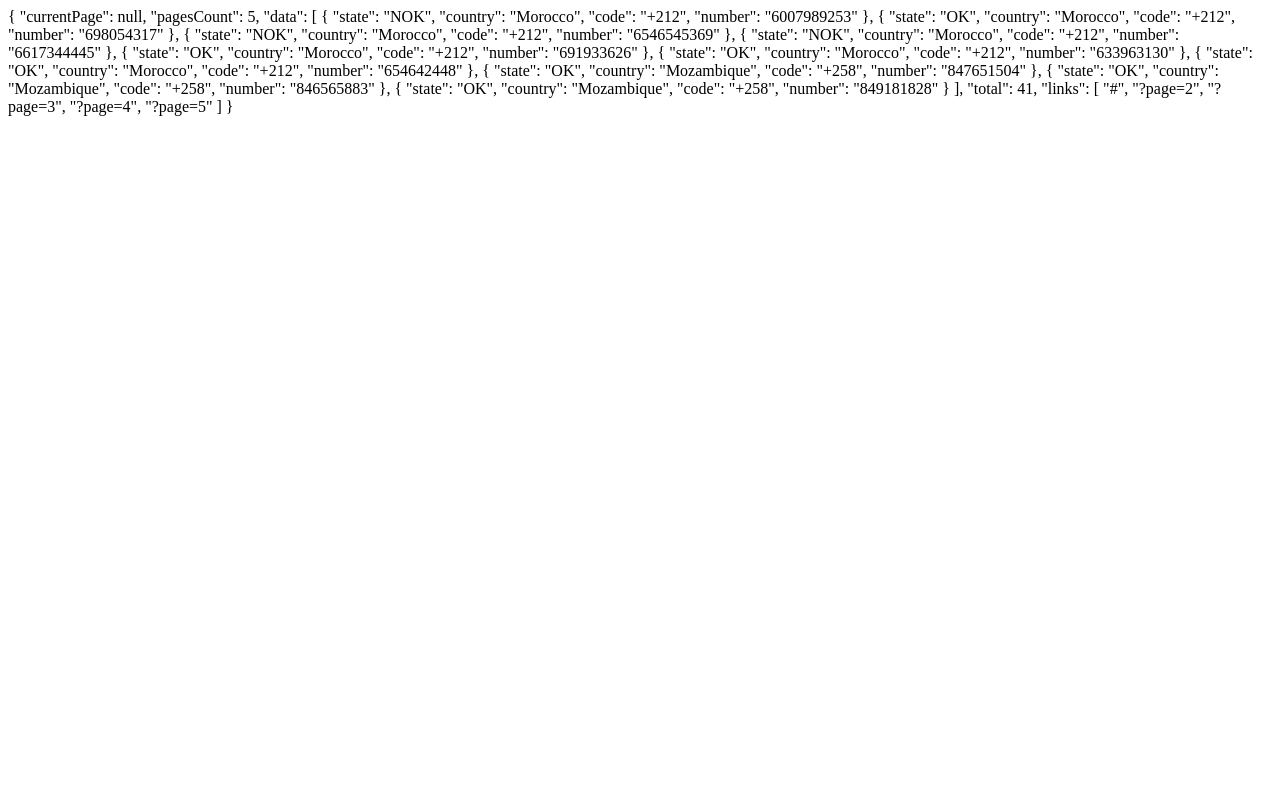
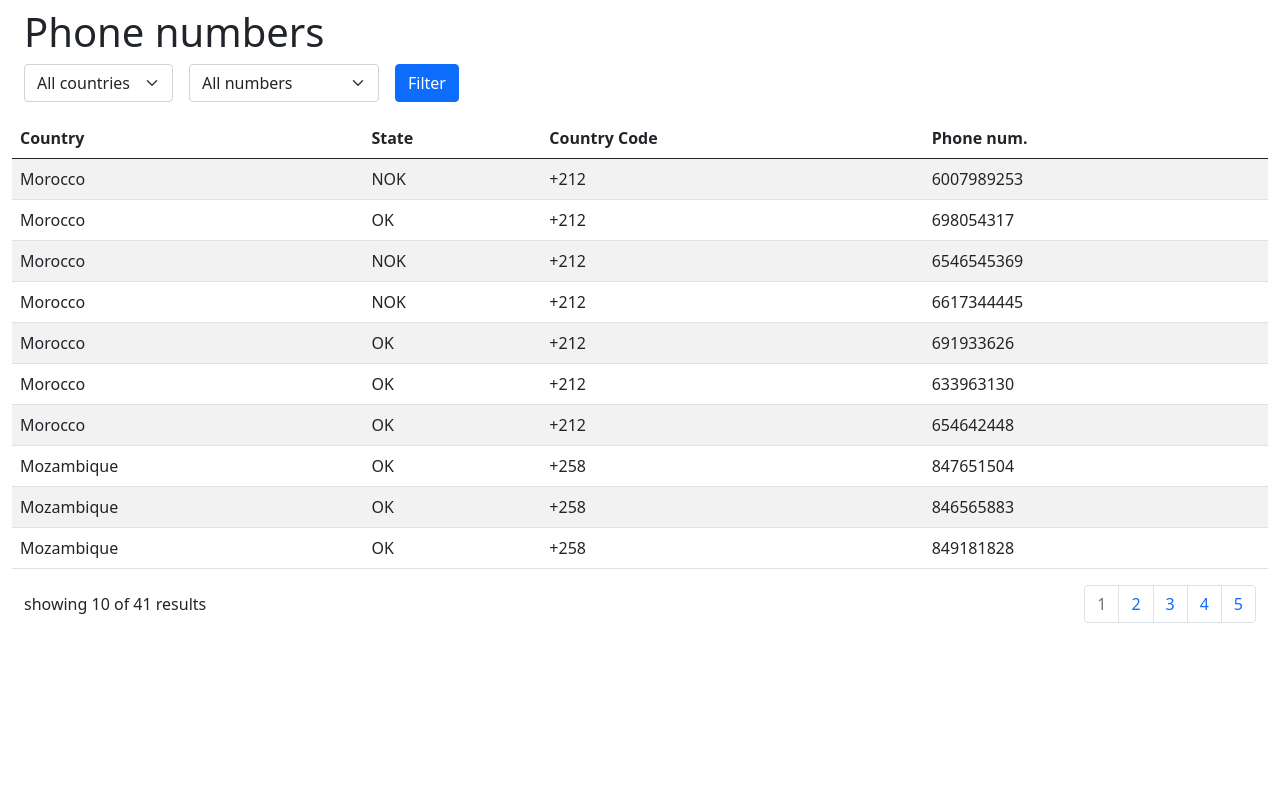
Before and after one commit to eslamradi/jumia-group-challenge, a PHP site: page / in a window 1280 px wide. Run offline with PHP 8.4, Linux system fonts and the light colour scheme; data comes from the database, SQL or seed files in the repository; data that the repository does not hold is empty.

Commit message:
finish index page

```diff
--- a/app/config.php
+++ b/app/config.php
@@ -1,6 +1,8 @@
 <?php
 
 use Core\Container;
+use Core\Definitions\ConfigInterface;
+use Core\Lib\Config;
 use Core\Lib\SqliteConnection;
 use Psr\Container\ContainerInterface;
 
@@ -8,8 +10,8 @@ use Psr\Container\ContainerInterface;
  * Attach app config intsance to container
  */
 return function (Container $container) {
-    $container->set(ConfigInterface::class, function(ContainerInterface $c){
-        return [
+    $container->set(ConfigInterface::class, function(ContainerInterface $c) {
+        $config = new Config([
             'db' => [
                 'driver' => SqliteConnection::class,
                 'credentials' => [
@@ -38,6 +40,7 @@ return function (Container $container) {
                     'regex' => '\(256\)\ ?\d{9}$'
                 ]
             ]
-        ];
+        ]);
+        return $config;
     });
 };
--- a/app/dependencies.php
+++ b/app/dependencies.php
@@ -1,13 +1,16 @@
 <?php
 
-use App\Lib\PhoneParser;
+use Psr\Container\ContainerInterface;
 use Core\Container;
 use Core\Definitions\DatabaseConnectionInterface;
+use Core\Definitions\RendererInterface;
 use Core\Lib\Renderer;
-use Core\Definitions\RendererInterface;
+use Core\Lib\Config;
 use Core\Lib\QueryBuilder;
 use Core\Lib\Router;
-use Psr\Container\ContainerInterface;
+use Core\Lib\SqliteConnection;
+use App\Lib\PhoneParser;
+use Core\Definitions\ConfigInterface;
 
 /**
  * define and attach application dependencies to the container
@@ -24,9 +27,10 @@ return function (Container $container) {
      */
     $container->set(DatabaseConnectionInterface::class, function(ContainerInterface $c){
         $config = $c->get(ConfigInterface::class);
-        $driver = $config['db']['driver'];
-        $pdo = new $driver();
-        $pdo = $pdo->connect($config['db']['credentials']);
+        $connection = $config->get('db');
+        // ['driver'];
+        $pdo = new $connection['driver']();
+        $pdo = $pdo->connect($connection['credentials']);
         return $pdo;
     });
 
@@ -49,12 +53,10 @@ return function (Container $container) {
      * Phone parser instance
      */
 
-     $container->set(PhoneParser::class, function(ContainerInterface $c) {
-        $config = $c->get(ConfigInterface::class);
-        return new PhoneParser($config['countries'] ?? []);
-     });
+     $container->set(PhoneParser::class,  new PhoneParser());
 
      /**
      * Phone repository instance
      */
+
 };
--- a/composer.json
+++ b/composer.json
@@ -17,5 +17,8 @@
     },
     "scripts": {
         "serve": "php -S 0.0.0.0:8010 -t public/"
+    },
+    "require-dev": {
+        "symfony/var-dumper": "^6.0"
     }
 }
--- a/core/Lib/AbstractController.php
+++ b/core/Lib/AbstractController.php
@@ -2,6 +2,7 @@
 
 namespace Core\Lib;
 
+use Core\Definitions\ConfigInterface;
 use Core\Definitions\RendererInterface;
 use Core\Lib\QueryBuilder;
 use Core\Lib\Renderer;
@@ -26,12 +27,19 @@ abstract class AbstractController {
     protected $renderer;
 
     /**
+     * app config
+     *
+     * @var Config
+     */
+    protected $config;
+    /**
      * construct base http controller class
      *
      * @param QueryBuilder $db
      */
-    public function __construct(QueryBuilder $db, RendererInterface $renderer){
+    public function __construct(QueryBuilder $db, RendererInterface $renderer, ConfigInterface $config){
         $this->db = $db;
         $this->renderer = $renderer;
+        $this->config = $config;
     }
 }
--- a/core/Lib/Config.php
+++ b/core/Lib/Config.php
@@ -2,6 +2,7 @@
 
 namespace Core\Lib;
 
+use ArrayObject;
 use Core\Definitions\ConfigInterface;
 
 /**
@@ -21,7 +22,7 @@ class Config implements ConfigInterface
      *
      * @param array $rules
      */
-    public function __construct($roles)
+    public function __construct(array $roles)
     {
         $this->roles = $roles;
     }
@@ -34,7 +35,7 @@ class Config implements ConfigInterface
      * @return array|string|null
      */
     public function get($key, $default = null) {
-        if(isset($this->roles[$key])) {
+        if($this->roles[$key] !== null) {
             return $this->roles[$key];
         }
         return $default;
--- a/core/Lib/Paginator.php
+++ b/core/Lib/Paginator.php
@@ -13,19 +13,20 @@ class Paginator
      * @return array
      */
     public function paginate($queryString, array $records, $limit = 10) {
-        $offset = ($queryString['page'] ?? 1 - 1) * $limit;
+        $page = !empty($queryString['page']) ? $queryString['page'] : 1;
+        $offset = ($page - 1) * $limit;
         $data = array_slice($records, $offset, $limit, true);
         $pagesCount = ceil(count($records) / $limit);
         return [
-            'currentPage' => $queryString['page'],
+            'currentPage' => $page,
             'pagesCount' => $pagesCount,
-            'data' => $data,
+            'records' => $data,
             'total' => count($records),
-            'links' => $this->buildUrlQuery($queryString, $queryString['page'] ?? 1, $pagesCount)
+            'links' => $this->buildUrlQuery($queryString, $page, $pagesCount)
         ];
     }
 
-    public function buildUrlQuery($queryString, $page  = 1, $pagesCount) {
+    public function buildUrlQuery($queryString, $page, $pagesCount) {
         $links = [];
         for ($i=1; $i <= $pagesCount; $i++) {
             if($i == $page) {
--- a/public/index.php
+++ b/public/index.php
@@ -7,7 +7,9 @@ use Core\Container;
 use Core\Lib\Request;
 
 define('BASEDIR', __DIR__ .'/../');
-
+ini_set('display_errors', 1);
+ini_set('display_startup_errors', 1);
+error_reporting(E_ALL);
 // create new service container
 $container = new Container();
 
--- a/src/Controllers/HomeController.php
+++ b/src/Controllers/HomeController.php
@@ -4,8 +4,10 @@ namespace App\Controllers;
 
 use App\Lib\PhoneParser;
 use App\Repositories\PhoneRepository;
+use Core\Definitions\ConfigInterface;
 use Core\Definitions\RequestInterface;
 use Core\Lib\AbstractController;
+use Core\Lib\Config;
 use Core\Lib\Paginator;
 use Core\Lib\Request;
 
@@ -17,14 +19,15 @@ class HomeController extends AbstractController
      */
     public function index(Request $request, PhoneParser $parser, PhoneRepository $phoneRepository,Paginator $paginator) {
         $phones = $this->db->from('customer')->get('phone');
-        $records = $parser->parse($phones);
+        $records = $parser->parse($phones, $this->config->get('countries', []));
         $queryString = $request->queryString();
         if(!empty($queryString)) {
             $phoneRepository->setRecords($records);
             $records = $phoneRepository->filterBy($queryString);
         }
         $data = $paginator->paginate($queryString, $records);
-        return json_encode($data, JSON_PRETTY_PRINT);
-        // return $this->renderer->load('index', $data);
+        $data['countries'] = $this->config->get('countries', []);
+        // return json_encode($data, JSON_PRETTY_PRINT);
+        return $this->renderer->load('index', $data);
     }
 }
--- a/src/Lib/PhoneParser.php
+++ b/src/Lib/PhoneParser.php
@@ -9,28 +9,20 @@ use Core\Definitions\ConfigInterface;
  */
 class PhoneParser
 {
-    protected $countries;
 
-    protected $cleanData;
-
-    public function __construct($countries)
-    {
-        $this->countries = $countries;
+    public function parse($phones, $countries) {
+        foreach($phones as $key => $phone) {
+            $parsedPhone = $this->getParsedNumber($phone, $countries);
+            $parsedPhones[$key] = $parsedPhone;
+        }
+        return $parsedPhones ?? [];
     }
 
-    public function parse($phones) {
-        foreach($phones as $key => $phone) {
-            $parsedPhone = $this->getParsedNumber($phone);
-            $this->cleanData[$key] = $parsedPhone;
-        }
-        return $this->cleanData;
-    }
-
-    public function getParsedNumber($phone) {
+    public function getParsedNumber($phone, $countries) {
         $parsed = [
             'state' => 'NOK'
         ];
-        foreach($this->countries as $key => $country) {
+        foreach($countries as $key => $country) {
             preg_match('/' . substr($country['regex'], 0, 10) . '/', $phone, $matches);
 
             if (sizeof($matches) > 0) {
--- /dev/null
+++ b/src/Views/index.v.php
@@ -0,0 +1,81 @@
+<!DOCTYPE html>
+<html lang="en">
+
+<head>
+    <meta charset="UTF-8">
+    <meta http-equiv="X-UA-Compatible" content="IE=edge">
+    <meta name="viewport" content="width=device-width, initial-scale=1.0">
+    <link href="https://cdn.jsdelivr.net/npm/bootstrap@5.0.2/dist/css/bootstrap.min.css" rel="stylesheet" integrity="sha384-EVSTQN3/azprG1Anm3QDgpJLIm9Nao0Yz1ztcQTwFspd3yD65VohhpuuCOmLASjC" crossorigin="anonymous">
+    <title>Jumia Exercise</title>
+</head>
+
+<body>
+    <div class="container-fluid px-4 py-2">
+        <div class="row">
+            <h1>Phone numbers</h1>
+        </div>
+        <form class="row g-3">
+            <div class="col-auto">
+                <select class="form-select" name="country" id="country">
+                    <option value="">All countries</option>
+                    <?php foreach($countries as $country => $data) : ?>
+                        <option value="<?= $country ?>" <?= (!empty($_GET['country']) and $country == $_GET['country']) ? 'selected' : '' ?>>
+                            <?= $country ?>
+                        </option>
+                    <?php endforeach; ?>
+                </select>
+            </div>
+            <div class="col-auto">
+                <select class="form-select" name="state" id="state">
+                    <option value="">All numbers</option>
+                    <option value="OK" <?= (!empty($_GET['state']) and $_GET['state'] == 'OK') ? 'selected' : '' ?>>Valid numbers</option>
+                    <option value="NOK" <?= (!empty($_GET['state']) and $_GET['state'] == 'NOK') ? 'selected' : '' ?>>Not valid numbers</option>
+                </select>
+            </div>
+            <div class="col-auto">
+                <button type="submit" class="btn btn-primary mb-3">Filter</button>
+            </div>
+        </form>
+        <div class="row">
+            <table class="table table-striped">
+                <thead>
+                    <tr>
+                        <th>Country</th>
+                        <th>State</th>
+                        <th>Country Code</th>
+                        <th>Phone num.</th>
+                    </tr>
+                </thead>
+                <?php foreach ($records as $phone) : ?>
+                    <tr>
+                        <td><?= $phone['country'] ?></td>
+                        <td><?= $phone['state'] ?></td>
+                        <td><?= $phone['code'] ?></td>
+                        <td><?= $phone['number'] ?></td>
+                    </tr>
+                <?php endforeach; ?>
+            </table>
+        </div>
+        <div class="row">
+            <div class="col m-auto">
+                <p class="float-left" style="align-items: center;">showing <?= count($records) ?> of <?= $total ?> results</p>
+            </div>
+            <div class="col m-auto">
+                <nav aria-label="Page navigation example">
+                    <ul class="float-end pagination justify-content-center">
+                        <?php foreach ($links as $key => $link) : ?>
+                            <?php if ($link == '#') : $disabled = true;
+                            else : $disabled = false;
+                            endif; ?>
+                            <li class="page-item <?= $disabled ? 'disabled' : '' ?>">
+                                <a class="page-link" aria-disabled="<?= $disabled ?>" href="<?= $link ?>"><?= $key + 1 ?></a>
+                            </li>
+                        <?php endforeach; ?>
+                    </ul>
+                </nav>
+            </div>
+        </div>
+    </div>
+</body>
+
+</html>
```
Also changed, not shown: core/App.php (+10 -6 lines), 1 other file.
